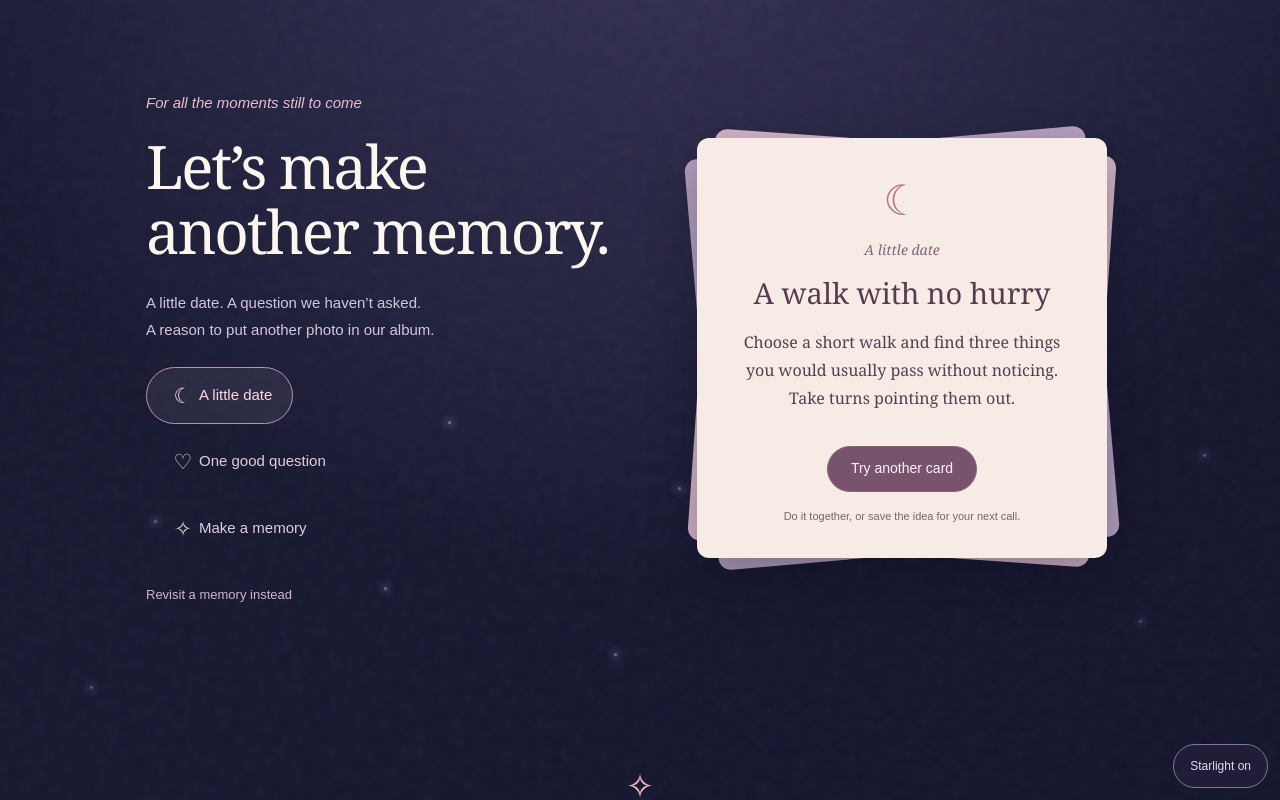
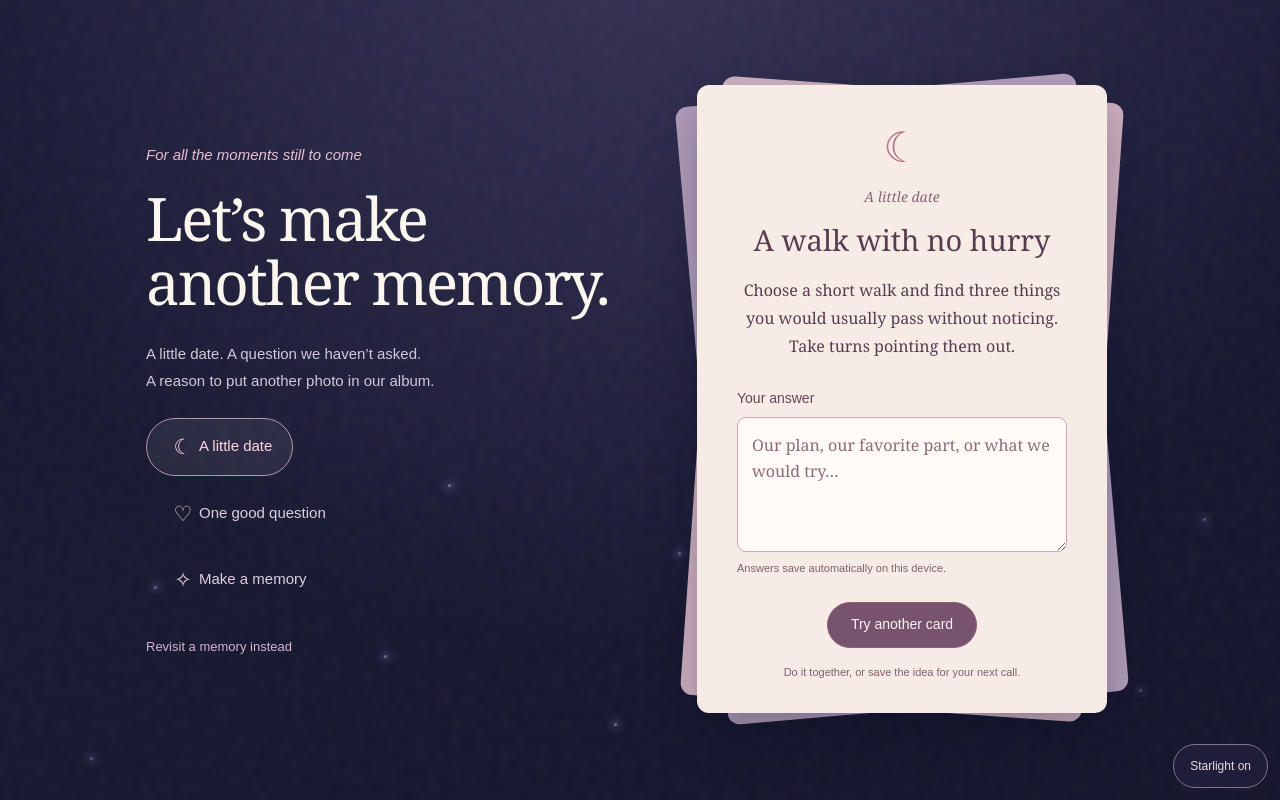
Before and after one commit to zaidh-mech/project-zeno, a Next.js app in the folder web/: page / in a window 1280 px wide. Both pictures are taken after a click on the button "Draw a card". Shown: the part 1600-2400 px from the top of the page. Built offline with nearby package versions, Linux system fonts and the light colour scheme.

Commit message:
Let visitors answer each couple activity card in place

```diff
--- a/web/components/TogetherCards.module.css
+++ b/web/components/TogetherCards.module.css
@@ -17,4 +17,10 @@
 .card div p { font: 16px/1.75 Georgia, serif; margin: 0 0 28px; }
 .card button { margin-top: auto; border-radius: 24px; border: 1px solid #915e79; padding: 12px 23px; color: #fff1f5; background: #78536e; min-height: 44px; font: 14px/1.4 Arial, sans-serif; }
 .card small { font: 11px/1.6 Arial, sans-serif; color: #805f73; margin-top: 16px; }
+.answer { width: 100%; text-align: left; margin: 0 0 24px; }
+.answer label { display: block; margin-bottom: 8px; font: 14px/1.5 Arial, sans-serif; color: #684458; }
+.answer textarea { display: block; width: 100%; min-height: 120px; resize: vertical; border: 1px solid #c8a8b8; border-radius: 9px; padding: 14px; color: #573c50; background: #fffaf6; font: 16px/1.65 Georgia, serif; }
+.answer textarea::placeholder { color: #8a6c7d; }
+.answer textarea:focus-visible { outline: 3px solid #ac7897; outline-offset: 3px; }
+.card .answer .saveStatus { font: 11px/1.6 Arial, sans-serif; color: #805f73; margin: 8px 0 0; }
 @media(max-width: 700px) { .section { grid-template-columns: 1fr; gap: 38px; padding: 65px 8px; } .copy { text-align: center; } .copy h2 br { display: none; } .choices { flex-direction: row; flex-wrap: wrap; justify-content: center; gap: 6px; } .choices button { padding: 8px 10px; font-size: 12px; } .choices span { width: 23px; font-size: 18px; } .card { min-height: 390px; } }
--- a/web/components/TogetherCards.tsx
+++ b/web/components/TogetherCards.tsx
@@ -1,6 +1,6 @@
 "use client";
 
-import { useState } from "react";
+import { useEffect, useState } from "react";
 import styles from "./TogetherCards.module.css";
 
 const decks = [
@@ -33,10 +33,35 @@ const decks = [
 export default function TogetherCards() {
   const [deck, setDeck] = useState(0);
   const [card, setCard] = useState<number | null>(null);
+  const [answers, setAnswers] = useState<Record<string, string>>({});
+  const [ready, setReady] = useState(false);
+  const [saved, setSaved] = useState(true);
   const current = decks[deck];
+  const answerKey = card === null ? "" : `${current.name}:${current.cards[card][0]}`;
+  useEffect(() => {
+    try {
+      const stored: unknown = JSON.parse(localStorage.getItem("our-moments-answers-v1") || "{}");
+      if (stored && typeof stored === "object" && !Array.isArray(stored)) {
+        setAnswers(Object.fromEntries(Object.entries(stored).filter(([, value]) => typeof value === "string")));
+      }
+    } catch { setSaved(false); }
+    setReady(true);
+  }, []);
+  function answer(value: string) {
+    const next = { ...answers, [answerKey]: value };
+    setAnswers(next);
+    try { localStorage.setItem("our-moments-answers-v1", JSON.stringify(next)); setSaved(true); }
+    catch { setSaved(false); }
+  }
   function draw() { setCard(previous => previous === null ? Math.floor(Math.random() * current.cards.length) : (previous + 1 + Math.floor(Math.random() * (current.cards.length - 1))) % current.cards.length); }
   return <section className={styles.section} id="together" aria-labelledby="together-title">
     <div className={styles.copy}><p className={styles.note}>For all the moments still to come</p><h2 id="together-title">Let’s make<br />another memory.</h2><p>A little date. A question we haven’t asked.<br />A reason to put another photo in our album.</p><div className={styles.choices} role="group" aria-label="Choose a kind of moment">{decks.map((item, index) => <button key={item.name} aria-pressed={index === deck} onClick={() => { setDeck(index); setCard(null); }}><span aria-hidden="true">{item.mark}</span>{item.name}</button>)}</div><a href="#album">Revisit a memory instead</a></div>
-    <div className={styles.stack}><article className={styles.card}><span className={styles.mark} aria-hidden="true">{current.mark}</span><p className={styles.category}>{current.name}</p><div aria-live="polite" aria-atomic="true"><h3>{card === null ? "A moment, just for us." : current.cards[card][0]}</h3><p>{card === null ? current.intro : current.cards[card][1]}</p></div><button onClick={draw}>{card === null ? "Draw a card" : "Try another card"}</button><small>Do it together, or save the idea for your next call.</small></article></div>
+    <div className={styles.stack}><article className={styles.card}><span className={styles.mark} aria-hidden="true">{current.mark}</span><p className={styles.category}>{current.name}</p><div aria-live="polite" aria-atomic="true"><h3>{card === null ? "A moment, just for us." : current.cards[card][0]}</h3><p>{card === null ? current.intro : current.cards[card][1]}</p></div>
+      {card !== null && <div className={styles.answer}>
+        <label htmlFor="moment-answer">Your answer</label>
+        <textarea id="moment-answer" key={answerKey} rows={4} disabled={!ready} value={answers[answerKey] || ""} onChange={event => answer(event.target.value)} placeholder={deck === 0 ? "Our plan, our favorite part, or what we would try…" : deck === 1 ? "Write what comes to your heart…" : "The story, the title, or the moment we want to keep…"} aria-describedby="answer-save-status" />
+        <p id="answer-save-status" className={styles.saveStatus} role="status">{!ready ? "Loading your answer…" : saved ? "Answers save automatically on this device." : "Your answer is here for this visit. This browser could not save it for later."}</p>
+      </div>}
+      <button onClick={draw}>{card === null ? "Draw a card" : "Try another card"}</button><small>Do it together, or save the idea for your next call.</small></article></div>
   </section>;
 }
```
